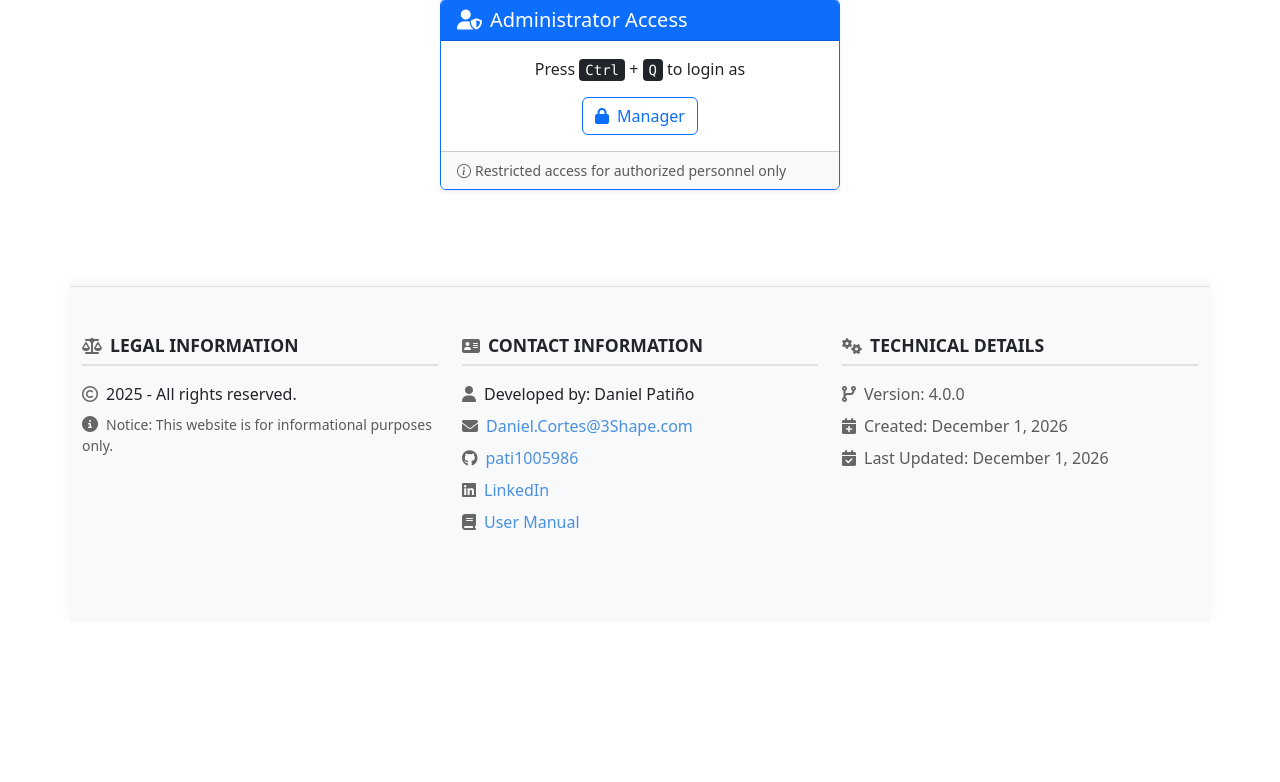
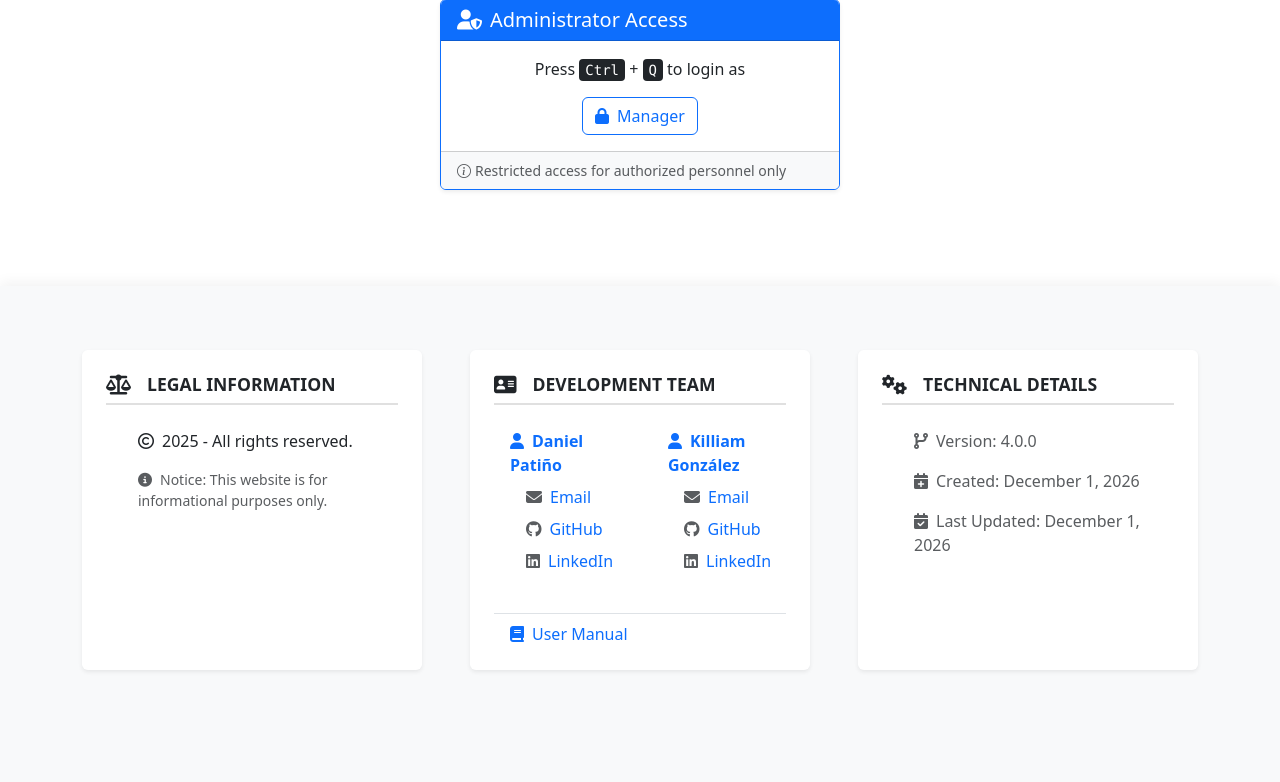
Before and after one commit to pati1005986/3Shape_project, a PHP site: page /3Shape_project/index.php in a window 1280 px wide; the page is wider, and only the part inside the window is pictured. Shown: the part 1309-2091 px from the top of that part. Before the commit the page ends 1839 px from the top of that part, so only its background shows below. Run offline with PHP 8.4, Linux system fonts and the light colour scheme; data that the repository does not hold is empty.

Commit message:
Footer Nuevo

```diff
--- a/View/Fragments/footer.php
+++ b/View/Fragments/footer.php
@@ -1,31 +1,84 @@
+<link rel="stylesheet" href="/3Shape_project/View/Css/footer.css">
+<footer class="container-fluid py-5 bg-light" style="padding-top: 4rem !important; padding-bottom: 4rem !important;">
+    <div class="container">
+        <div class="row g-5">
+            <!-- Sección Legal -->
+            <div class="col-lg-4 col-md-6 mb-5">
+                <div class="footer-section h-100 p-4 bg-white rounded shadow-sm">
+                    <h6 class="text-uppercase fw-bold mb-4 d-flex align-items-center footer-title">
+                        <i class="fas fa-balance-scale me-3 fs-5"></i>Legal Information
+                    </h6>
+                    <div class="ps-4 ms-2">
+                        <p class="mb-3"><i class="far fa-copyright me-2"></i><?= date("Y"); ?> - All rights reserved.</p>
+                        <p class="text-muted small mb-0"><i class="fas fa-info-circle me-2"></i>Notice: This website is for informational purposes only.</p>
+                    </div>
+                </div>
+            </div>
 
-<link rel="stylesheet" href="/3Shape_project/View/Css/footer.css">
-<footer class="container py-5 border-top bg-light">
-    <div class="row justify-content-center">
-        <div class="col-md-4 mb-4 footer-section">
-            <h6 class="text-uppercase fw-bold mb-3 d-flex align-items-center footer-title">
-                <i class="fas fa-balance-scale me-2 footer-icon"></i>Legal Information
-            </h6>
-            <p class="mb-2"><i class="far fa-copyright me-2 footer-icon"></i><?= date("Y"); ?> - All rights reserved.</p>
-            <p class="text-muted small"><i class="fas fa-info-circle me-2 footer-icon"></i>Notice: This website is for informational purposes only.</p>
-        </div>
-        <div class="col-md-4 mb-4 footer-section">
-            <h6 class="text-uppercase fw-bold mb-3 d-flex align-items-center footer-title">
-                <i class="fas fa-address-card me-2 footer-icon"></i>Contact Information
-            </h6>
-            <p class="mb-2"><i class="fas fa-user me-2 footer-icon"></i>Developed by: Daniel Patiño</p>
-            <p class="mb-2"><i class="fas fa-envelope me-2 footer-icon"></i><a href="mailto:Daniel.Cortes@3Shape.com" class="text-decoration-none footer-link">Daniel.Cortes@3Shape.com</a></p>
-            <p class="mb-2"><i class="fab fa-github me-2 footer-icon"></i><a href="https://github.com/pati1005986" class="text-decoration-none footer-link">pati1005986</a></p>
-            <p class="mb-2"><i class="fab fa-linkedin me-2 footer-icon"></i><a href="#" class="text-decoration-none footer-link">LinkedIn</a></p>
-            <p><i class="fas fa-book me-2 footer-icon"></i><a href="/3Shape_project/View/Int_manual.html" class="text-decoration-none footer-link">User Manual</a></p>
-        </div>
-        <div class="col-md-4 mb-4 footer-section">
-            <h6 class="text-uppercase fw-bold mb-3 d-flex align-items-center footer-title">
-                <i class="fas fa-cogs me-2 footer-icon"></i>Technical Details
-            </h6>
-            <p class="text-muted mb-2"><i class="fas fa-code-branch me-2 footer-icon"></i>Version: 4.0.0</p>
-            <p class="text-muted mb-2"><i class="fas fa-calendar-plus me-2 footer-icon"></i>Created: <?= date("F j, Y", filectime($_SERVER['SCRIPT_FILENAME'])); ?></p>
-            <p class="text-muted mb-2"><i class="fas fa-calendar-check me-2 footer-icon"></i>Last Updated: <?= date("F j, Y", filemtime($_SERVER['SCRIPT_FILENAME'])); ?></p>
+            <!-- Sección Contactos -->
+            <div class="col-lg-4 col-md-6 mb-5">
+                <div class="footer-section h-100 p-4 bg-white rounded shadow-sm">
+                    <h6 class="text-uppercase fw-bold mb-4 d-flex align-items-center footer-title">
+                        <i class="fas fa-address-card me-3 fs-5"></i>Development Team
+                    </h6>
+                    <div class="row g-4">
+                        <!-- Daniel Patiño -->
+                        <div class="col-md-6">
+                            <div class="developer-card ps-3">
+                                <p class="mb-2 fw-bold text-primary"><i class="fas fa-user me-2"></i>Daniel Patiño</p>
+                                <div class="ms-3 mb-3">
+                                    <p class="mb-2"><a href="mailto:Daniel.Cortes@3Shape.com" class="text-decoration-none d-flex align-items-center">
+                                        <i class="fas fa-envelope me-2 text-muted"></i>Email
+                                    </a></p>
+                                    <p class="mb-2"><a href="https://github.com/pati1005986" class="text-decoration-none d-flex align-items-center">
+                                        <i class="fab fa-github me-2 text-muted"></i>GitHub
+                                    </a></p>
+                                    <p class="mb-0"><a href="https://linkedin.com/in/daniel-patiño" class="text-decoration-none d-flex align-items-center">
+                                        <i class="fab fa-linkedin me-2 text-muted"></i>LinkedIn
+                                    </a></p>
+                                </div>
+                            </div>
+                        </div>
+
+                        <!-- Killiam González -->
+                        <div class="col-md-6">
+                            <div class="developer-card ps-3">
+                                <p class="mb-2 fw-bold text-primary"><i class="fas fa-user me-2"></i>Killiam González</p>
+                                <div class="ms-3 mb-3">
+                                    <p class="mb-2"><a href="mailto:Killiam.Cruz@3shape.com" class="text-decoration-none d-flex align-items-center">
+                                        <i class="fas fa-envelope me-2 text-muted"></i>Email
+                                    </a></p>
+                                    <p class="mb-2"><a href="https://github.com/killiam19" class="text-decoration-none d-flex align-items-center">
+                                        <i class="fab fa-github me-2 text-muted"></i>GitHub
+                                    </a></p>
+                                    <p class="mb-0"><a href="https://www.linkedin.com/in/killiam-gonzalez-22b708312/" class="text-decoration-none d-flex align-items-center">
+                                        <i class="fab fa-linkedin me-2 text-muted"></i>LinkedIn
+                                    </a></p>
+                                </div>
+                            </div>
+                        </div>
+                    </div>
+                    <div class="mt-4 pt-2 border-top">
+                        <a href="/3Shape_project/View/Int_manual.html" class="text-decoration-none d-flex align-items-center ps-3">
+                            <i class="fas fa-book me-2"></i>User Manual
+                        </a>
+                    </div>
+                </div>
+            </div>
+
+            <!-- Sección Técnica -->
+            <div class="col-lg-4 col-md-12 mb-5">
+                <div class="footer-section h-100 p-4 bg-white rounded shadow-sm">
+                    <h6 class="text-uppercase fw-bold mb-4 d-flex align-items-center footer-title">
+                        <i class="fas fa-cogs me-3 fs-5"></i>Technical Details
+                    </h6>
+                    <div class="ps-4 ms-2">
+                        <p class="text-muted mb-3"><i class="fas fa-code-branch me-2"></i>Version: 4.0.0</p>
+                        <p class="text-muted mb-3"><i class="fas fa-calendar-plus me-2"></i>Created: <?= date("F j, Y", filectime($_SERVER['SCRIPT_FILENAME'])); ?></p>
+                        <p class="text-muted mb-0"><i class="fas fa-calendar-check me-2"></i>Last Updated: <?= date("F j, Y", filemtime($_SERVER['SCRIPT_FILENAME'])); ?></p>
+                    </div>
+                </div>
+            </div>
         </div>
     </div>
 </footer>
```
